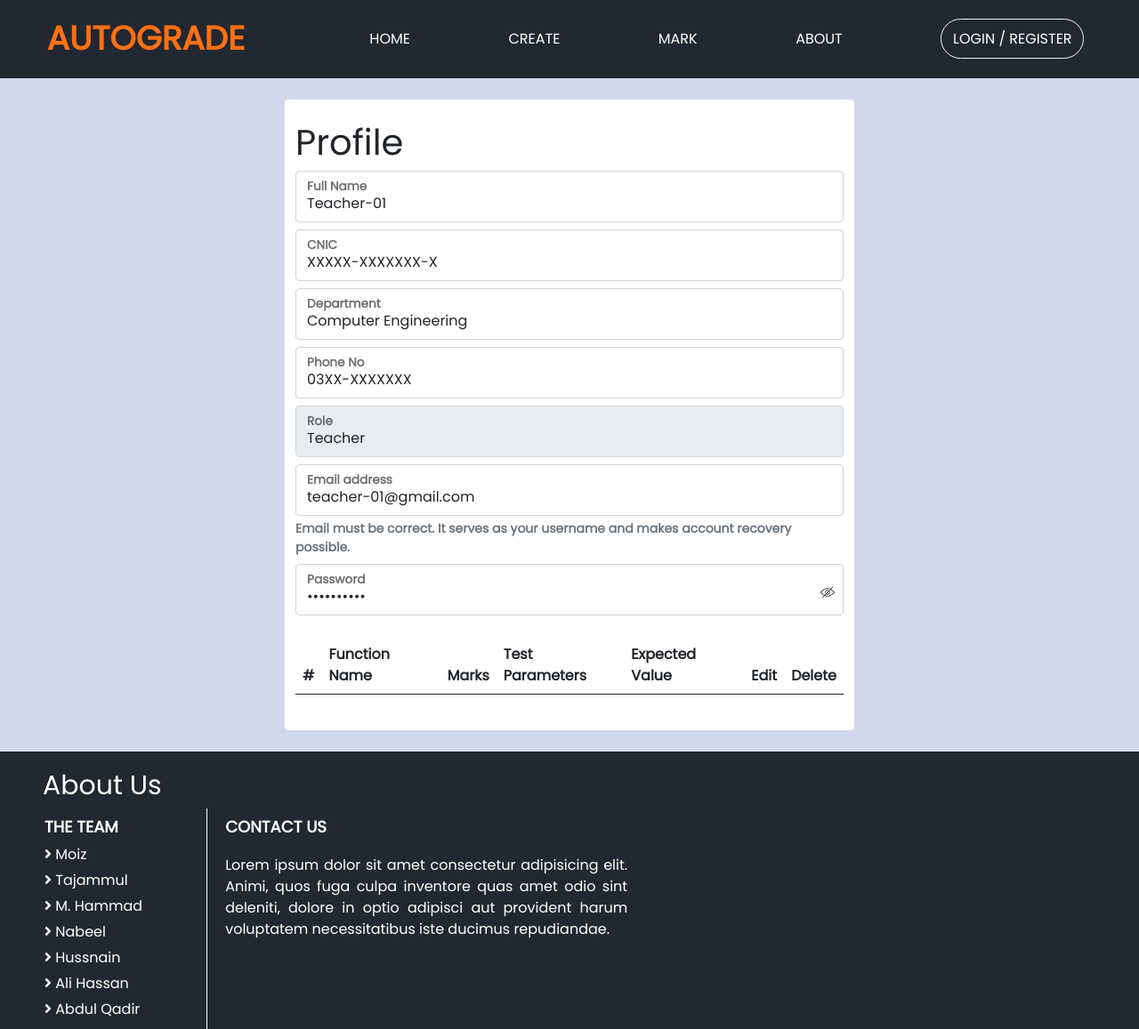
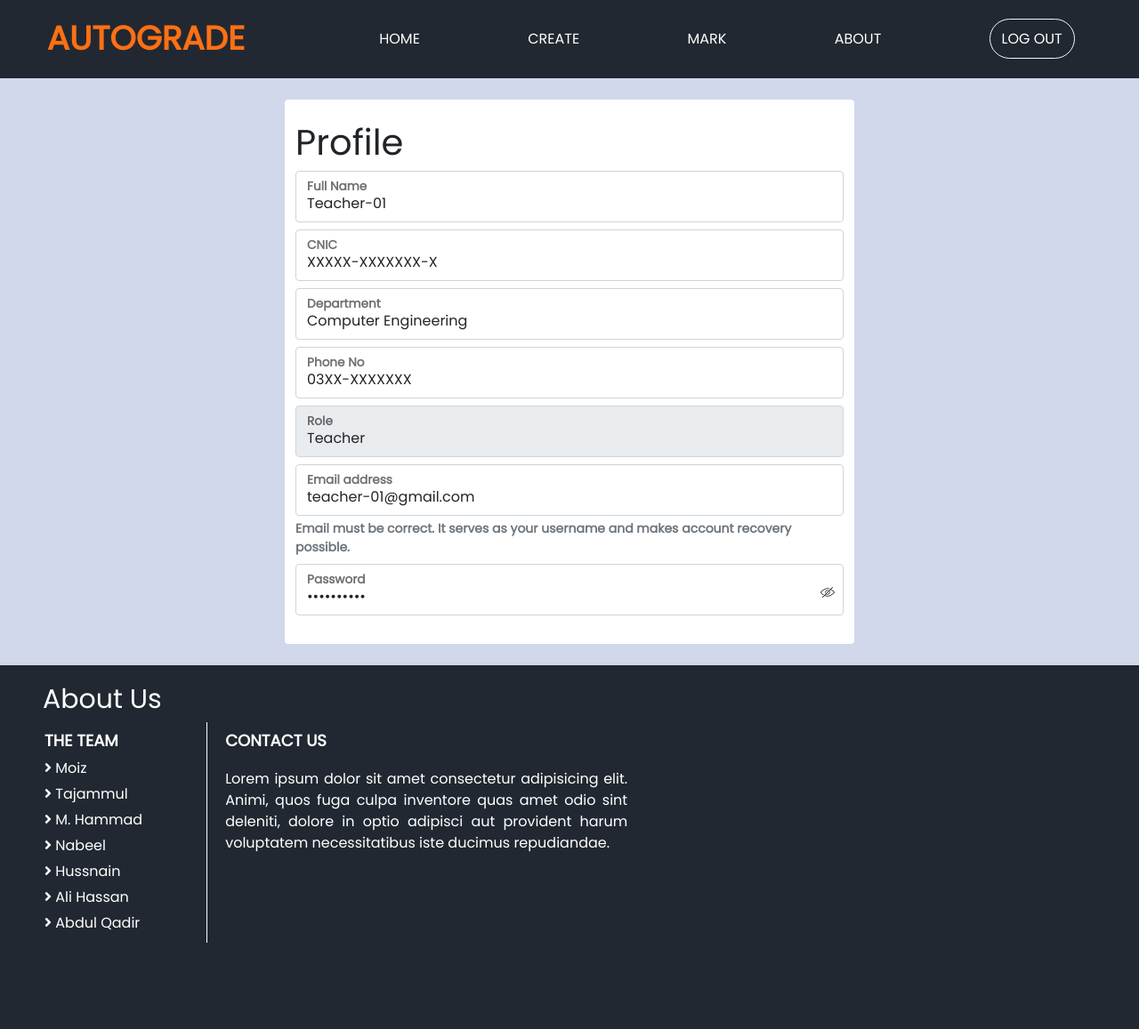
Before and after one commit to SE-19/autograding-of-cs-courses, a Flask app: page /profile in a window 1280 px wide; the page is wider, and only the part inside the window is pictured. Shown: that part at 89% size. After the commit the page ends 1060 px from the top of that part, so only its background shows below. Run offline with Flask 2, Linux system fonts and the light colour scheme; the visitor is signed in with stand-in values (Sample User, id 1); lists and menus that the app fills with data are empty; some libraries are stand-ins or nearby versions.

Commit message:
Fixed some small things

```diff
--- a/app.py
+++ b/app.py
@@ -83,6 +83,10 @@ def homepage():
 
 @app.route("/auth", methods=["GET", "POST"])
 def login_register():
+    if 'logged_in_teacher_id' in session:
+        return redirect(url_for("homepage"))
+    if "logged_in_ta_id" in session:
+        return redirect(url_for("homepage"))
     if request.method == "POST":
         error = None
         if 'email' in request.form:
@@ -158,18 +162,30 @@ def login_register():
 
 @app.route("/create_assignment")
 def create_assignment():
+    if 'logged_in_teacher_id' not in session or "logged_in_ta_id" not in session:
+        return redirect(url_for("login_register"))
+    if "logged_in_ta_id" in session:
+        error = "TA does not have access to create Assignments!"
+        flash(error)
+        return redirect(url_for(homepage))
     return render_template("create_assignment.html")
 
 @app.route("/mark_assignment")
 def mark_assignment():
+    if 'logged_in_teacher_id' not in session or "logged_in_ta_id" not in session:
+        return redirect(url_for("login_register"))
     return render_template("mark_assignment.html")
 
 @app.route("/assignments")
 def assignments():
+    if 'logged_in_teacher_id' not in session or "logged_in_ta_id" not in session:
+        return redirect(url_for("login_register"))
     return render_template("assignments.html")
 
 @app.route("/profile")
 def profile():
+    if 'logged_in_teacher_id' not in session or "logged_in_ta_id" not in session:
+        return redirect(url_for("login_register"))
     return render_template("profile.html")
 # Here started the forgot password scene
 @app.route('/forgotpass')
@@ -239,6 +255,12 @@ def TA_manage():
     if request.method == 'POST':
         ta_id = request.form['ta_id']
         TA.query.filter_by(ta_id = ta_id).delete()
+    if "logged_in_teacher_id" not in session:
+        return redirect(url_for("homepage"))
+    if "logged_in_ta_id" in session:
+        error = "Access Denied!"
+        flash(error)
+        return redirect(url_for(homepage))
     teacher = Teacher.query.filter_by(teacher_id=session['logged_in_teacher_id']).first()
     data = {}
     data['Teacher_otp'] = teacher.otp
@@ -248,7 +270,7 @@ def TA_manage():
 @app.route('/logout')
 def logout():
     session.clear()
-    return redirect(url_for('homepage'))
+    return redirect(url_for('login_register'))
 
 def OTPgenerator():
     string = "0123456789abcdefghijklmnopqrstuvwxyzABCDEFGHIJKLMNOPQRSTUVWXYZ"
--- a/templates/base.html
+++ b/templates/base.html
@@ -43,9 +43,11 @@
               <a class="link" href="#about">About</a>
             </li>
             <li>
-              <a class="login-button" href="{{url_for('login_register')}}"
-                >Login / Register</a
-              >
+              {% if "logged_in_teacher_id" in session or "logged_in_ta_id" in session %}
+                <a class="login-button" href="{{url_for('logout')}}">Log Out</a>
+              {% else %}
+              <a class="login-button" href="{{url_for('login_register')}}">Login / Register</a>
+              {% endif %}
             </li>
           </ul>
         </div>
--- a/templates/profile.html
+++ b/templates/profile.html
@@ -38,22 +38,6 @@
         <img id="showpass1" onclick="visiblesignup1(event)" style="float: right; margin-top: -34px;margin-right: 10px;" src="/static/images/visibility.png" alt="">
         <img id="hidepass1" onclick="visiblesignup1(event)" style="float: right; margin-top: -34px;margin-right: 10px; display: none;" src="/static/images/visibility (1).png" alt="">
     </div>
-    <div class="secondary rounded">
-        <table class="table mt-4" id="confirmation-table">
-            <thead>
-                <tr>
-                    <th scope="col">#</th>
-                    <th scope="col">Function Name</th>
-                    <th scope="col">Marks</th>
-                    <th scope="col">Test Parameters</th>
-                    <th scope="col">Expected Value</th>
-                    <th scope="col">Edit</th>
-                    <th scope="col">Delete</th>
-                </tr>
-            </thead>
-            <tbody id="table-body"></tbody>
-        </table>
-    </div>
 </div>
 <script>
     function visiblesignup1(e) {
```
